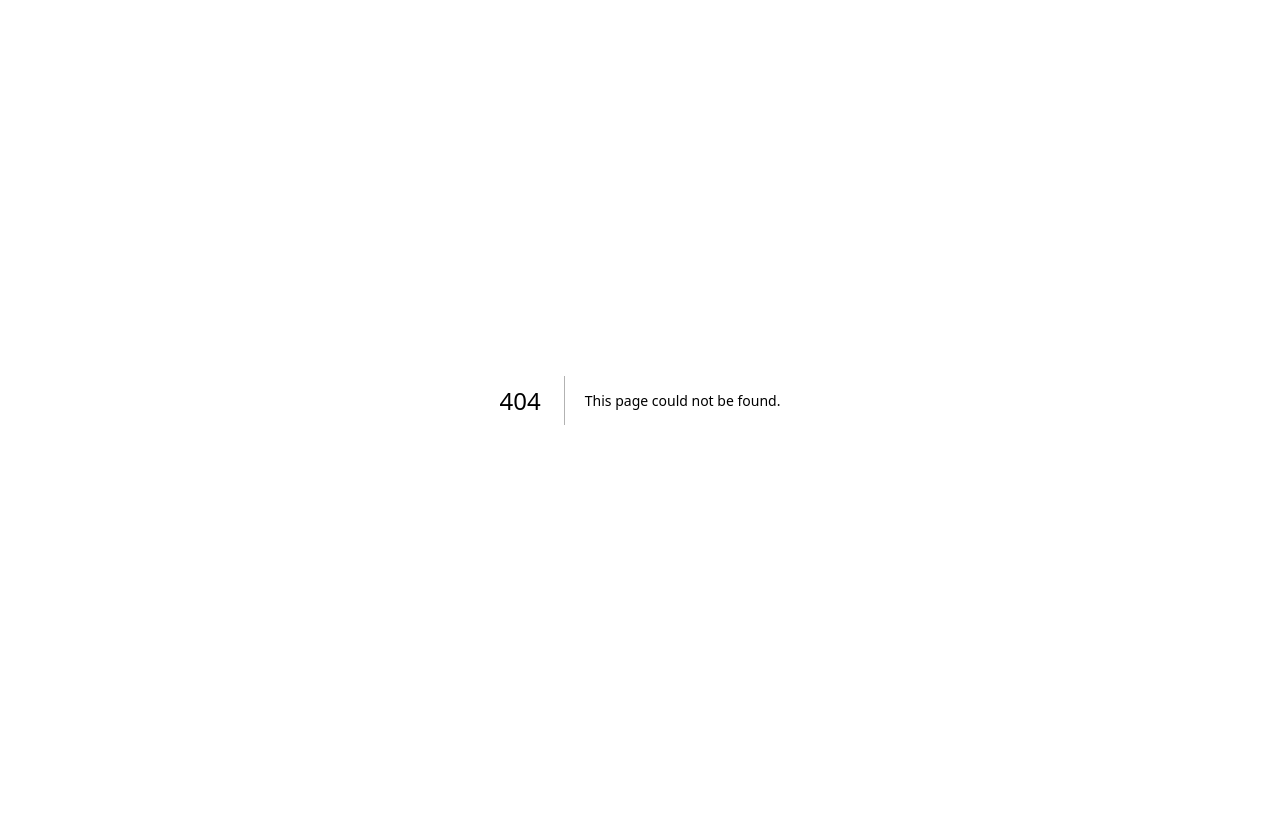
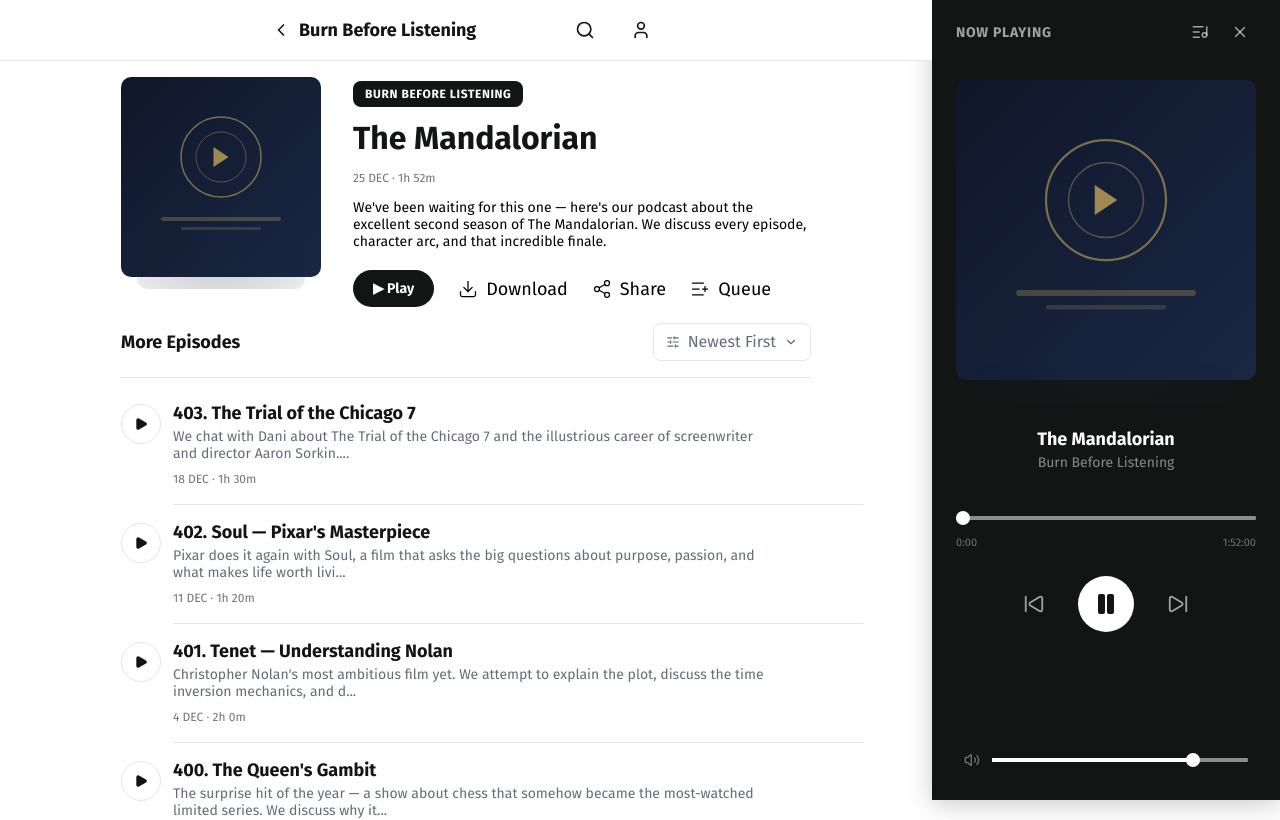
Before and after one commit to faisal7008/podcasts-app-v2, a Next.js app in the folder frontend/: page /playing in a window 1280 px wide. Before the commit this address had no page. Shown: the top 820 px of the page. Built offline with nearby package versions, Linux system fonts and the light colour scheme.

Commit message:
feat: add playing page with player sidebar layout

```diff
--- /dev/null
+++ b/frontend/app/playing/page.tsx
@@ -0,0 +1,110 @@
+"use client";
+
+import { useEffect } from "react";
+import { useSearchParams } from "next/navigation";
+import { Header } from "@/components/header";
+import { EpisodeHead } from "@/components/episode-head";
+import { EpisodeList } from "@/components/episode-list";
+import { PlayerSidebar } from "@/components/player/player-sidebar";
+import { MiniPlayer } from "@/components/player/mini-player";
+import { FullPlayer } from "@/components/player/full-player";
+import { Queue } from "@/components/queue";
+import { PlayerProvider, usePlayer } from "@/components/player/player-provider";
+import { getEpisodeById, getEpisodesByPodcast } from "@/lib/mock-data";
+import type { Episode } from "@/types/podcast";
+
+function PlayingPageContent() {
+  const searchParams = useSearchParams();
+  const episodeId = searchParams.get("episode") || "e1";
+  const player = usePlayer();
+
+  const episode = getEpisodeById(episodeId);
+
+  // Auto-play on mount if not already playing
+  useEffect(() => {
+    if (episode && !player.currentEpisode) {
+      player.play(episode);
+      player.openPlayer();
+    }
+    // eslint-disable-next-line react-hooks/exhaustive-deps
+  }, [episodeId]);
+
+  if (!episode) {
+    return (
+      <div className="flex min-h-screen flex-col">
+        <Header variant="interior" backTitle="Back" backHref="/" />
+        <main className="flex-1 flex items-center justify-center">
+          <div className="text-center">
+            <h1 className="text-title text-text-dark">Episode Not Found</h1>
+            <p className="text-body text-text-muted mt-2">
+              The episode you&apos;re looking for doesn&apos;t exist.
+            </p>
+          </div>
+        </main>
+      </div>
+    );
+  }
+
+  const moreEpisodes = getEpisodesByPodcast(episode.podcastId).filter(
+    (e) => e.id !== episode.id
+  );
+
+  const handlePlay = (ep: Episode) => {
+    player.play(ep);
+    player.openPlayer();
+  };
+
+  return (
+    <div className="flex min-h-screen flex-col">
+      {/* Header takes reduced width when player is open (desktop) */}
+      <div className={player.isPlayerOpen ? "md:pr-[348px]" : ""}>
+        <Header
+          variant="interior"
+          backTitle={episode.podcastTitle}
+          backHref={`/channel/${episode.podcastId}`}
+        />
+      </div>
+
+      <div className="flex flex-1">
+        {/* Main content area - shrinks when player sidebar is open */}
+        <main
+          className={`flex-1 transition-all duration-300 ${
+            player.isPlayerOpen ? "md:pr-[348px]" : ""
+          }`}
+        >
+          {/* Episode Head */}
+          <section className="mx-auto max-w-[1440px] px-4 md:px-[121px] pt-4">
+            <EpisodeHead episode={episode} onPlay={() => handlePlay(episode)} />
+          </section>
+
+          {/* More Episodes */}
+          {moreEpisodes.length > 0 && (
+            <section className="mx-auto max-w-[1440px] px-4 md:px-[121px] pt-4">
+              <EpisodeList
+                episodes={moreEpisodes}
+                title="More Episodes"
+                onPlay={handlePlay}
+              />
+            </section>
+          )}
+
+          <div className="h-8 md:h-16" />
+        </main>
+      </div>
+
+      {/* Player components */}
+      <PlayerSidebar />
+      <MiniPlayer />
+      <FullPlayer />
+      <Queue />
+    </div>
+  );
+}
+
+export default function PlayingPage() {
+  return (
+    <PlayerProvider>
+      <PlayingPageContent />
+    </PlayerProvider>
+  );
+}
```
